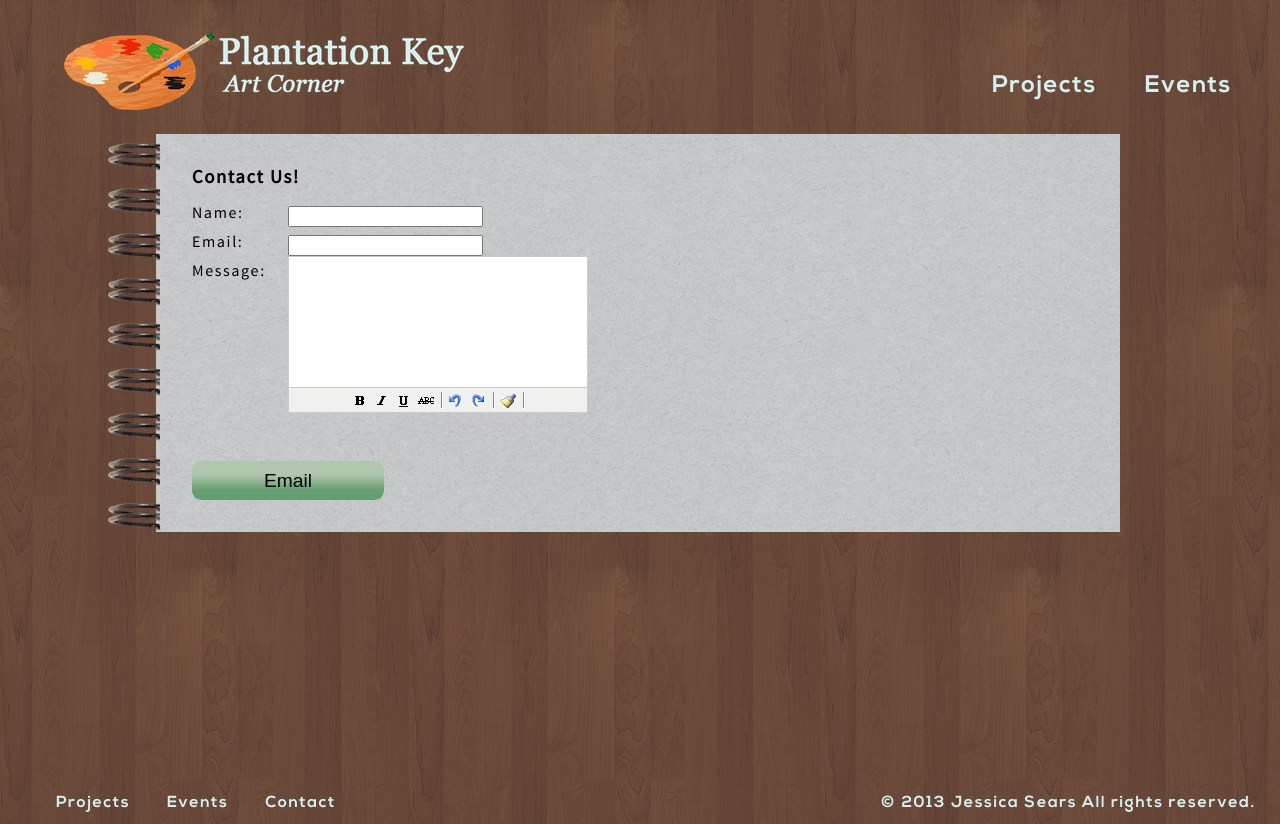
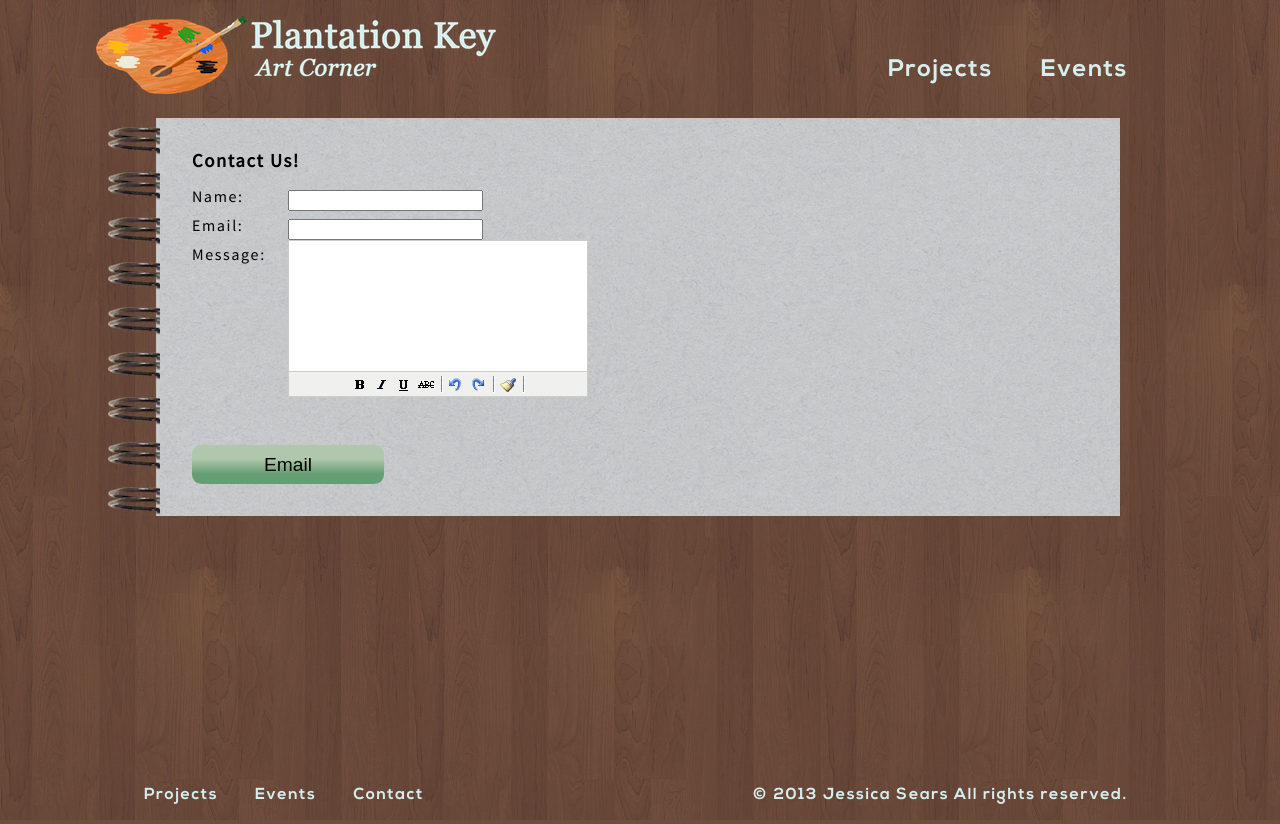
Before and after one commit to zazvorniki/artCorner, a CodeIgniter app: page /blog/contactForm in a window 1280 px wide. Run offline with CodeIgniter, Linux system fonts and the light colour scheme; some libraries are stand-ins or nearby versions.

Commit message:
shorten width in header and footer and text area streached

```diff
--- a/application/views/footer_view.php
+++ b/application/views/footer_view.php
@@ -2,6 +2,7 @@
 </div>
 </div>
 </div>
+<div class="foot">
 	<footer>
 		<ul>
 			<li><?=anchor('blog/projects', 'Projects');?></li>
@@ -12,7 +13,7 @@
 		<p>© 2013 Jessica Sears All rights reserved.</p>
 		<div class="clear"></div>
 	</footer>
-
+</div>
 
 <script src="<?php echo base_url();?>inc/js/jquery.jtruncate.pack.js" type="text/javascript"></script>
 <script src="<?php echo base_url();?>inc/js/jquery.flexipage.min.js" type="text/javascript"></script>
--- a/application/views/resource_view.php
+++ b/application/views/resource_view.php
@@ -24,8 +24,6 @@
 					<p class="subPos"><input type="submit" class="submit" value="Post" /></p>
 				</form>
 			</div>
-		</div>
-	</div>
-</div>
+<div class="clear"></div>
 
 <script src="<?php echo base_url();?>inc/js/reVal.js" type="text/javascript"></script>
--- a/inc/css/screen.css
+++ b/inc/css/screen.css
@@ -53,6 +53,7 @@ html{
 
 ul{
 	list-style-type: none;
+	padding: 0;
 }
 
 li{
@@ -204,7 +205,8 @@ header h1{
 }
 
 .headerCon{
-	padding: 1em 1.5em 0 1.5em;
+	width: 68em;
+	margin:  0 auto;
 }
 
 .link{
@@ -212,6 +214,7 @@ header h1{
 	position: relative;
 	top: 2.4em;
 	padding: 0 1.5em;
+	right: 2em;
 }
 
 .logo{
@@ -249,7 +252,7 @@ header h1{
 /*----------Forms----------*/
 
 .postForm, .editForm{
-	margin-left: 4em;
+	margin-left: 1em;
 }
 
 .contactForm{
@@ -375,7 +378,7 @@ header h1{
 
 /*----------Blog----------*/
 .blogContainer{
-	width: 60%;
+	width: 65%;
 	float: left;
 }
 
@@ -386,7 +389,7 @@ header h1{
 
 .ref{
 	float: right;
-	width: 30%;
+	width: 26%;
 	font-family: droid;
 	padding-top: 1.5em;
 }
@@ -426,12 +429,13 @@ header h1{
 	font-family: droid;
 	font-size: 1.5em;
 	padding: 1em 0 .3em 0;
-	width: 18em;
+	//width: 18em;
 }
 
 .adminControls{
 	float: right;
 	padding-top: 1.5em;
+	margin-left: 1em;
 }
 
 .bDate{
@@ -503,7 +507,7 @@ header h1{
 
 .sideIcons{
 	float: right;
-	padding-right: 3em;
+	padding-right: 1em;
 	padding-top: 1em;
 }
 
@@ -542,13 +546,18 @@ header h1{
 /*----------Footer----------*/
 
 footer{
+	color: #d6efee;
+	font-family: nexafree;
+	width: 64em;
+	margin: 0 auto;
+}
+
+.foot{
 	clear: both;
 	position: absolute;
-	bottom: -1.5em;
+	bottom: -1em;
+	width: 100%;
 	height: 3em;
-	width: 100%;
-	color: #d6efee;
-	font-family: nexafree;
 }
 
 footer ul{
--- a/inc/js/blogVal.js
+++ b/inc/js/blogVal.js
@@ -18,8 +18,8 @@ $(document).ready(function(){
 	    theme_advanced_toolbar_location : "top",
 	    theme_advanced_toolbar_align : "center",
 	    theme_advanced_resizing : true,
-	    width: "500px",
-	    height: "200px",
+	    width: "630px",
+	    height: "500px",
 	    theme_advanced_path : false
 	});
 });
```
Lines whose indentation alone changed are shown as unchanged.
